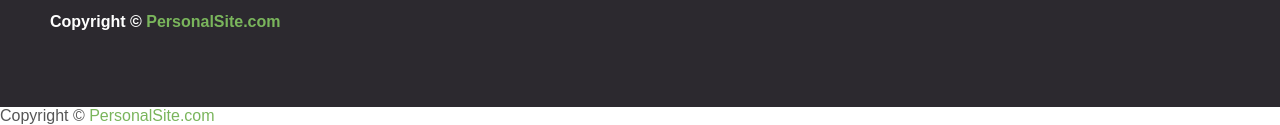
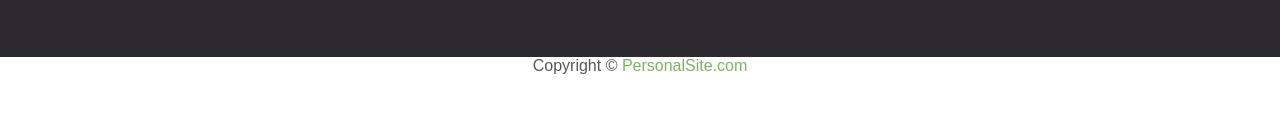
Before and after one commit to Raviraj00/Personalwebsite, a plain HTML site: page index.html in a window 1280 px wide. Shown: the part 2390-2515 px from the top of the page. After the commit the page ends 2465 px from the top, so only its background shows below. Drawn offline with Linux system fonts and the light colour scheme.

Commit message:
went wrong

```diff
--- a/CSS/style.css
+++ b/CSS/style.css
@@ -243,5 +243,5 @@ footer{
 
 }
 #last{
-    color: white;
+    text-align: center;
 }
--- a/index.html
+++ b/index.html
@@ -153,13 +153,10 @@
 					<a href="https://www.linkedin.com/in/raviraj-wadnerkar-a96059170"><i class="fab fa-linkedin"></i></a>
 					<a href="+919909009639"><i class="fab fa-whatsapp"></i></a>
 				</div>
-            </div>
-            <p id="last">
-                Copyright © <a href="https://personalsite.com" target="_blank">PersonalSite.com</a>
-            </p>
+			</div>
 		</footer>
 
-        <footer>
+        <footer id="last">
             Copyright © <a href="https://personalsite.com" target="_blank">PersonalSite.com</a>
         </footer>
 
```
